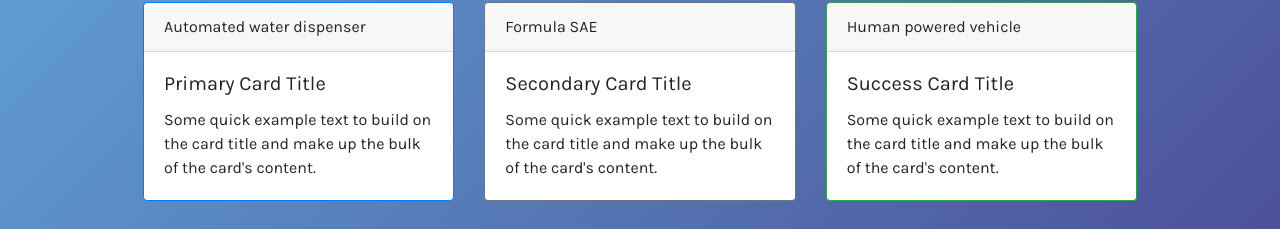
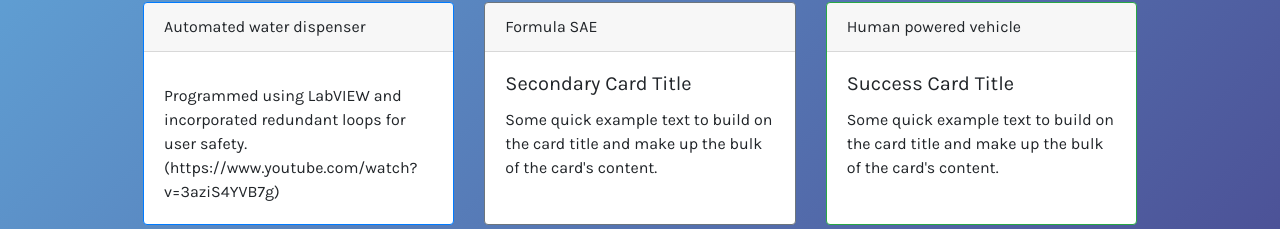
Before and after one commit to anasbloor/MyPortfolio, a React (Create React App) app: page / in a window 1280 px wide. Shown: the part 2085-2314 px from the top of the page. Built offline with nearby package versions, Linux system fonts and the light colour scheme.

Commit message:
Automated water dispenser text

```diff
--- a/src/pages/projects/projects.component.tsx
+++ b/src/pages/projects/projects.component.tsx
@@ -11,10 +11,10 @@ const Projects = () => {
                 <Card border="primary" style={{ width: 'inherit' }}>
                     <Card.Header>Automated water dispenser</Card.Header>
                     <Card.Body>
-                    <Card.Title>Primary Card Title</Card.Title>
+                    <Card.Title></Card.Title>
                     <Card.Text>
-                        Some quick example text to build on the card title and make up the bulk
-                        of the card's content.
+                        Programmed using LabVIEW and incorporated redundant loops for user safety.
+                        (https://www.youtube.com/watch?v=3aziS4YVB7g)
                     </Card.Text>
                     </Card.Body>
                 </Card>
```
